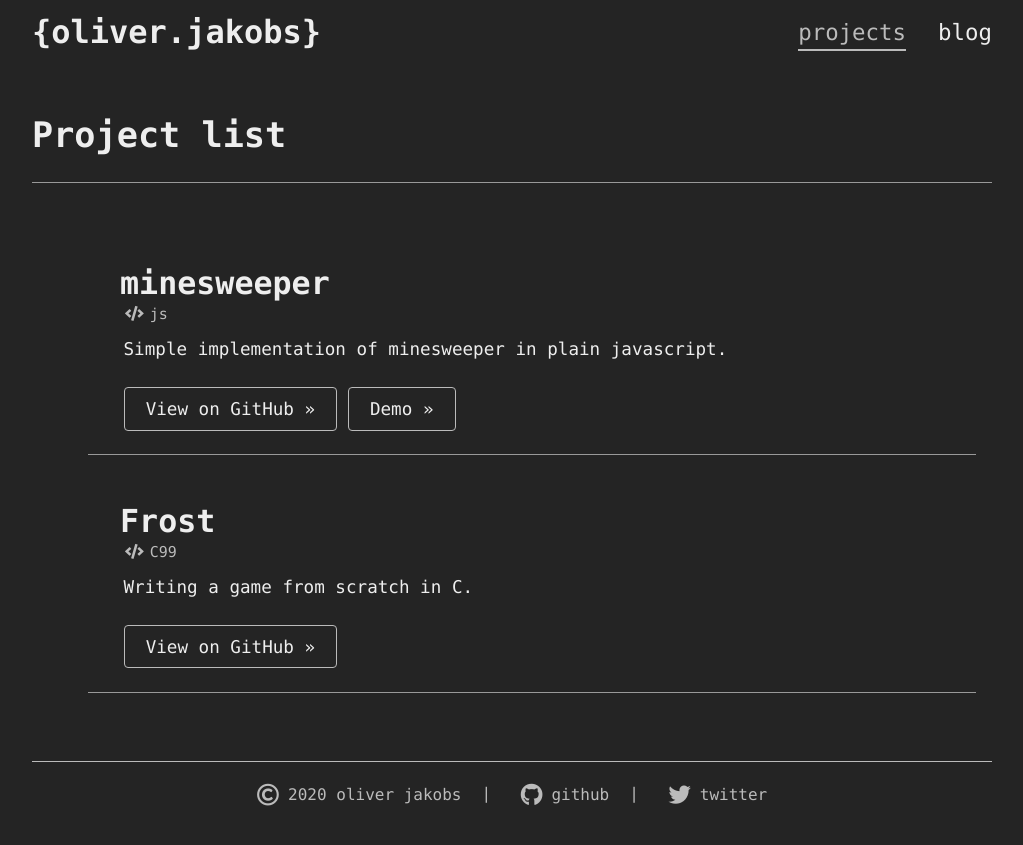
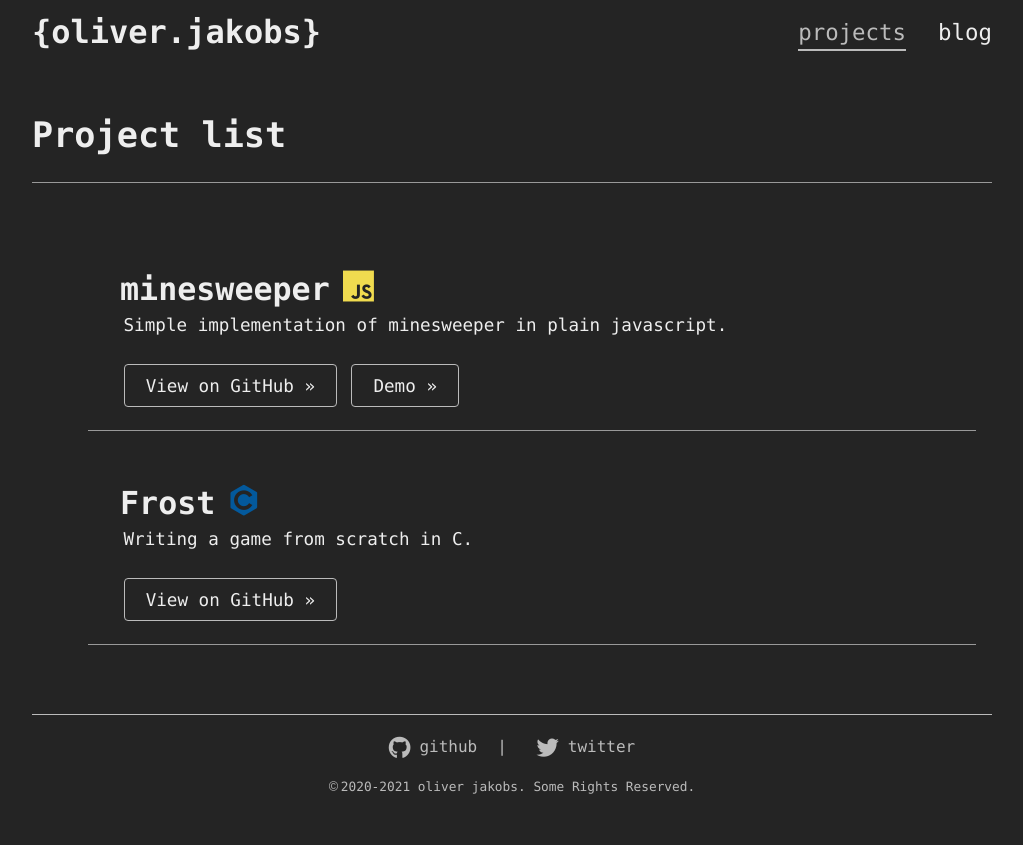
Before and after one commit to oliverjakobs/oliverjakobs.github.io, a Jekyll site: the page built from projects.html, in a window 1280 px wide. Shown: the top 845 px of the page, without its empty margins (128-1151 px from the left). Built offline with Jekyll 4.4.1, drawn with Linux system fonts in a browser that asks for light colours; nearby versions of some CDN libraries.

Commit message:
changed footer

```diff
--- a/_data/footer.yml
+++ b/_data/footer.yml
@@ -1,6 +1,3 @@
-- name: 2020 oliver jakobs
-  link: /copyright.html
-  icon: far fa-copyright
 - name: github
   link: https://github.com/oliverjakobs
   icon: fab fa-github
--- a/_data/projects.yml
+++ b/_data/projects.yml
@@ -1,9 +1,9 @@
 - name: minesweeper
-  lang: js
+  lang: devicon-javascript-plain colored
   desc: Simple implementation of minesweeper in plain javascript.
   rep: https://github.com/oliverjakobs/js
   link: /js/minesweeper
 - name: Frost
-  lang: C99
+  lang: devicon-c-plain colored
   desc: Writing a game from scratch in C.
   rep: https://github.com/oliverjakobs/Frost
--- a/_includes/footer.html
+++ b/_includes/footer.html
@@ -4,4 +4,5 @@
       <li><a href="{{ item.link }}"><i class="{{ item.icon }}"></i>{{ item.name }}</a></li>
     {% endfor %}
   </ul>
+  <div class="copyright">2020-2021 oliver jakobs. Some Rights Reserved.</div>
 </footer>
--- a/_layouts/default.html
+++ b/_layouts/default.html
@@ -5,6 +5,9 @@
 
     <!-- CSS -->
     <link rel="stylesheet" href="/assets/css/style.css" />
+
+    <!-- Devicon -->
+    <link rel="stylesheet" href="https://cdn.jsdelivr.net/gh/devicons/devicon@v2.12.0/devicon.min.css">
 
     <!-- Font Aweseome -->
     <link rel="stylesheet" href="https://cdnjs.cloudflare.com/ajax/libs/font-awesome/5.7.2/css/all.min.css" />
--- a/_sass/main.scss
+++ b/_sass/main.scss
@@ -142,29 +142,19 @@ a {
 .project-name {
     margin: 0.2em 0em;
     font-size: 1.8em;
-}
-
-.project-content {
-    margin-left: 0.2em;
-
-    .project-meta {
-        font-size: .85em;
-        padding-left: 0.1em;
-        margin-right: 0.6em;
-        color: $color-font2;
 
     i {
-            padding-right: 0.4em;
+        margin-left: 0.4em;
     }
 }
 
 .project-desc {
-        margin: 0.6em 0em;
-        margin-bottom: 2em;
+    margin: 0.6em 0em 2em 0.2em;
 }
 
 .project-link {
     padding: 0.6em 1.2em;
+    margin-left: 0.2em;
     border-radius: 4px;
     border: 1px solid $color-font2;
     transition: all 0.3s ease;
@@ -179,7 +169,7 @@ a {
         top: 0;
         right: 0;
         z-index: -1;
-            background: $color-font2;
+        background: $color-font;
         transition: all 0.3s ease;
     }
 
@@ -194,7 +184,6 @@ a {
 
     &:active {
         top: 2px;
-        }
     }
 }
 
@@ -285,7 +274,7 @@ a {
     margin-top: 2rem;
     text-align: center;
 
-    ul {
+    .menu {
         border-top: 1px solid $color-font2;
         line-height: $footer-height;
         list-style: none;
@@ -315,4 +304,16 @@ a {
             }
         }
     }
+
+    .copyright {
+        font-size: 0.8em;
+        color: $color-font2;
+        margin-bottom: 1.2rem;
+
+        &::before {
+            font-family: Arial, sans-serif;
+            margin-right: 0.2em;
+            content: "\00a9";
         }
+    }
+}
--- a/projects.html
+++ b/projects.html
@@ -7,17 +7,12 @@ title: projects
 <ul class="content-overview">
   {% for item in site.data.projects %}
     <li class="separator">
-      <h2 class="project-name">{{ item.name }}</h2>
-      <div class="project-content">
-        <div class="project-meta"><i class="fas fa-code"></i>{{ item.lang }}</div>
-        <div class="project-desc"> {{ item.desc }} </div>
-        <div>
-          <a class="project-link" href="{{ item.rep }}">View on GitHub &raquo;</a>
-          {% if item.link %}
-            <a class="project-link" href="{{ item.link }}">Demo &raquo;</a>
-          {% endif %}
-        </div>
-      </div>
+      <h2 class="project-name">{{ item.name }}<i class="{{ item.lang }}"></i></h2>
+      <div class="project-desc"> {{ item.desc }} </div>
+        <a class="project-link" href="{{ item.rep }}">View on GitHub &raquo;</a>
+        {% if item.link %}
+          <a class="project-link" href="{{ item.link }}">Demo &raquo;</a>
+        {% endif %}
     </li>
   {% endfor %}
 </ul>
```
Also changed, not shown: copyright.html (deleted, +0 -16 lines), 12 other files. Lines whose indentation alone changed are shown as unchanged.
